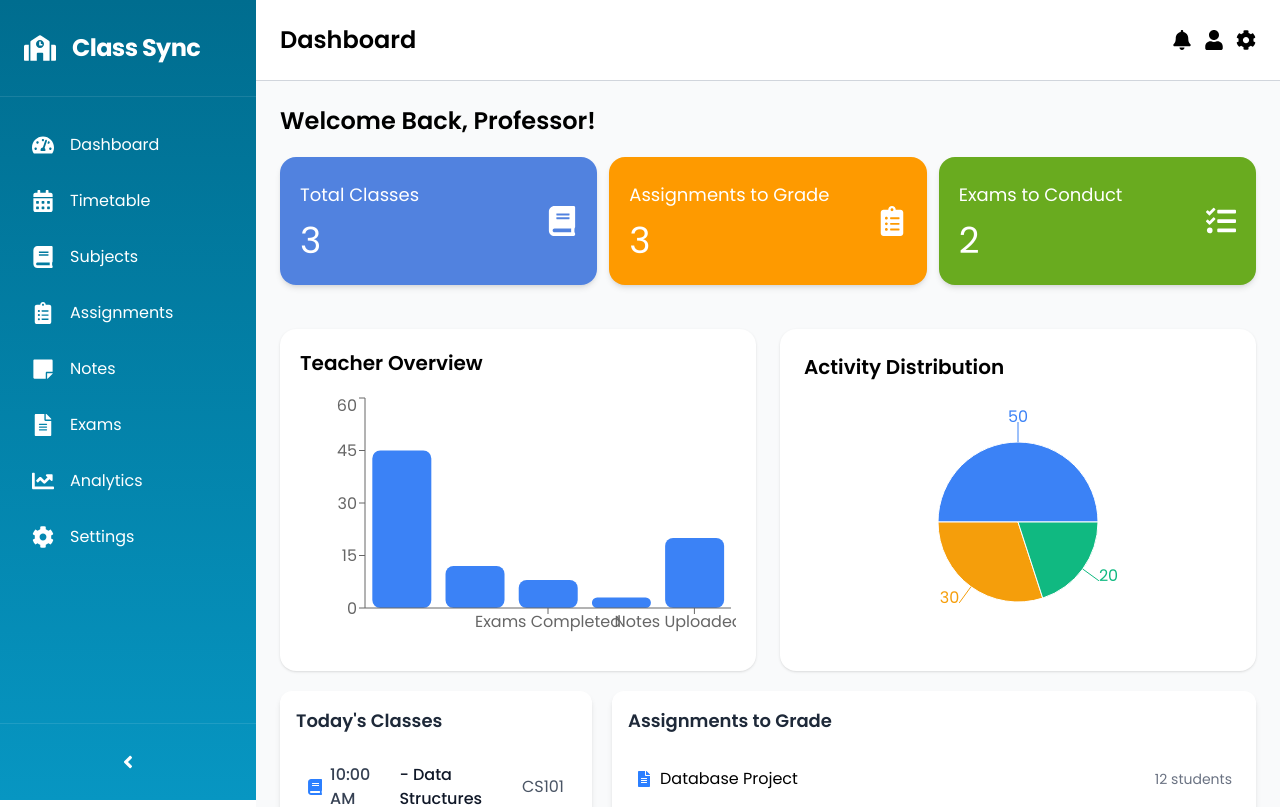
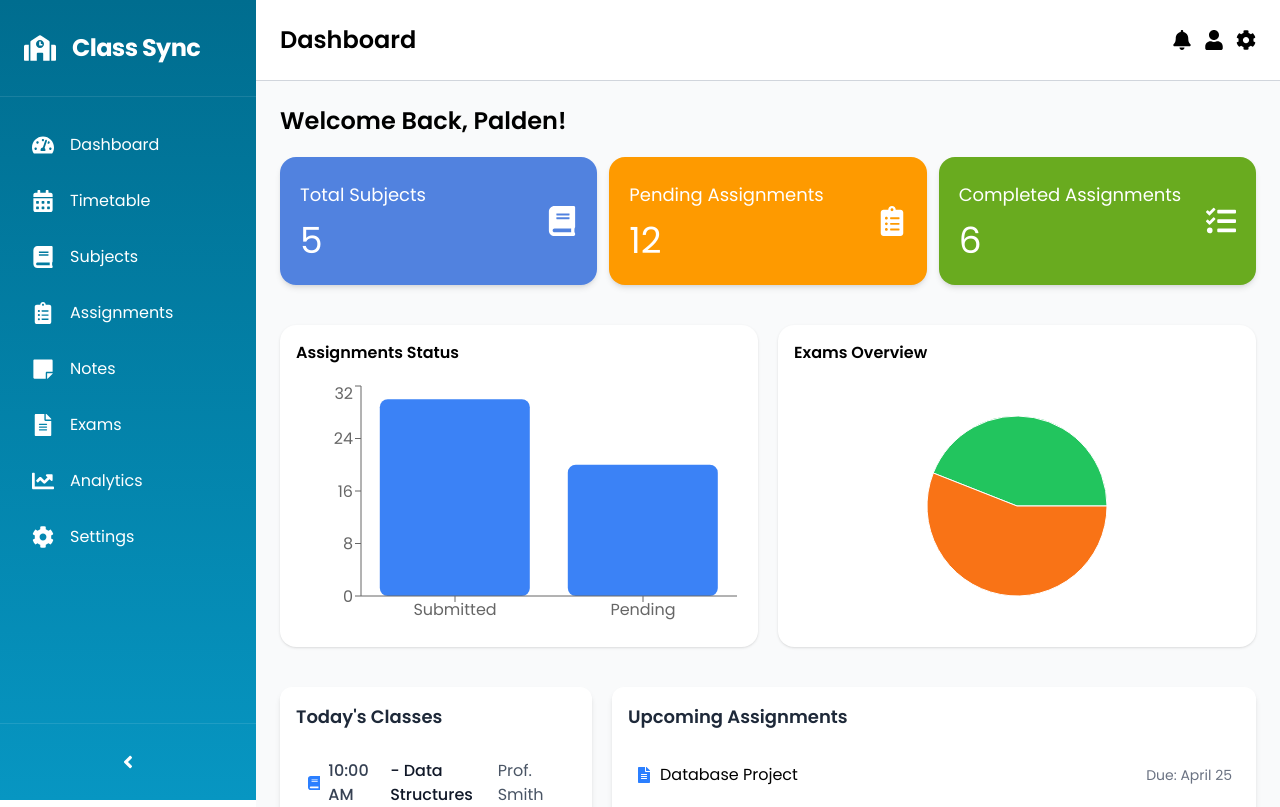
Before and after one commit to paldentitung/ClassSync, a React (Vite) app in the folder frontend/: page /dashboard/teacher in a window 1280 px wide. Shown: the top 807 px of the page. Built offline with nearby package versions, Linux system fonts and the light colour scheme.

Commit message:
dynamic routes for dashboard

```diff
--- /dev/null
+++ b/frontend/Pages/Dashboard.jsx
@@ -0,0 +1,21 @@
+import React, { useContext } from "react";
+import DashboardStudent from "./Student/DashboardStudent";
+import DashboardTeacher from "./Teacher/DashboardTeacher";
+import { RoleContext } from "../Context/RoleContext";
+import { useParams, Navigate } from "react-router-dom";
+const Dashboard = () => {
+  const { role } = useContext(RoleContext);
+  const { role: routeRole } = useParams();
+  if (!role) return <div>Loading...</div>;
+
+  if (routeRole && routeRole !== role) {
+    return <Navigate to={`/dashboard/${role}`} replace />;
+  }
+  return (
+    <div>
+      {role === "student" ? <DashboardStudent /> : <DashboardTeacher />}
+    </div>
+  );
+};
+
+export default Dashboard;
--- a/frontend/Pages/DashboardStudent.jsx
+++ b/frontend/Pages/Student/DashboardStudent.jsx
@@ -1,6 +1,6 @@
 import React from "react";
-import Header from "../Components/Header";
-import MainButton from "../Components/MainButton";
+import Header from "../../Components/Header";
+import MainButton from "../../Components/MainButton";
 import {
   FaBook,
   FaClipboardList,
--- a/frontend/Pages/DashboardTeacher.jsx
+++ b/frontend/Pages/Teacher/DashboardTeacher.jsx
@@ -1,6 +1,6 @@
 import React from "react";
-import Header from "../Components/Header";
-import MainButton from "../Components/MainButton";
+import Header from "../../Components/Header";
+import MainButton from "../../Components/MainButton";
 import {
   FaBook,
   FaClipboardList,
--- a/frontend/src/App.jsx
+++ b/frontend/src/App.jsx
@@ -1,8 +1,7 @@
-import React from "react";
+import React, { useContext } from "react";
 import MainLayout from "../MainLayout/MainLayout";
 import RoleSelection from "../Pages/RoleSelection";
-import DashboardStudent from "../Pages/DashboardStudent";
-import DashboardTeacher from "../Pages/DashboardTeacher";
+import Dashboard from "../Pages/Dashboard";
 import Timetable from "../Pages/Timetable";
 import Subjects from "../Pages/Subjects";
 import Assignments from "../Pages/Assignments";
@@ -11,27 +10,22 @@ import Exams from "../Pages/Exams";
 import Analytics from "../Pages/Analytics";
 import Settings from "../Pages/Settings";
 import { Route, Routes } from "react-router-dom";
+import { RoleContext } from "../Context/RoleContext";
 
 const App = () => {
+  const { role } = useContext(RoleContext);
   return (
     <Routes>
       <Route path="/" element={<RoleSelection />} />
       <Route
-        path="/dashboard/student"
+        path={`/dashboard/:${role}`}
         element={
           <MainLayout>
-            <DashboardStudent />
+            <Dashboard />
           </MainLayout>
         }
       />
-      <Route
-        path="/dashboard/teacher"
-        element={
-          <MainLayout>
-            <DashboardTeacher />
-          </MainLayout>
-        }
-      />
+
       <Route
         path="/timetable"
         element={
```
